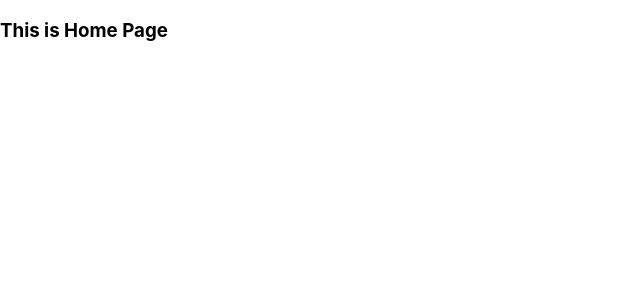
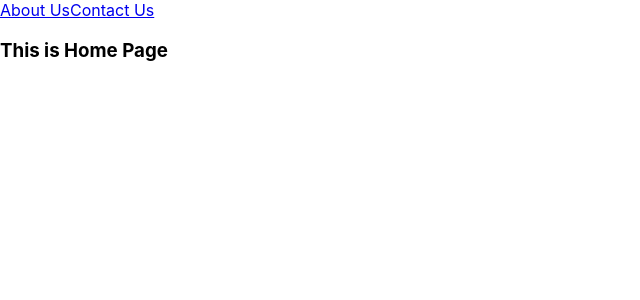
Before and after one commit to kshitijingole/my-app, a React (Create React App) app: page / in a window 1280 px wide. Shown: the top 300 px of the page, without its empty margins (0-640 px from the left). Built offline with nearby package versions, Linux system fonts and the light colour scheme.

Commit message:
Nesting Links in React Router

```diff
--- a/src/App.js
+++ b/src/App.js
@@ -1,15 +1,40 @@
 import logo from './logo.svg';
 import './App.css';
+import { Link, Outlet } from 'react-router-dom';
 
 function Home() {
   return(
-  <h3>This is Home Page</h3>
+    <div>
+      <nav>
+      <Link to="/about-us">About Us</Link>
+      <Link to="/contact-us">Contact Us</Link>
+
+    </nav>
+    <h3>This is Home Page</h3>
+    </div>
+
   );
 }
 
 export function Aboutus() {
   return(
-    <h3>This is About Us Page</h3>
+    <div>
+        <h3>This is About Us Page</h3>
+    <footer>
+        <Link to="/contact-us">Contact Us</Link>
+    </footer>
+    <Outlet></Outlet>
+    </div>
+
+    );
+}
+
+export function History() {
+  return(
+    <div>
+        <h3>This is History Page</h3>
+    </div>
+
     );
 }
 
--- a/src/index.js
+++ b/src/index.js
@@ -4,6 +4,7 @@ import './index.css';
 import App from './App';
 import { Aboutus } from './App';
 import { Contactus } from './App';
+import { History } from './App';
 import reportWebVitals from './reportWebVitals';
 import { BrowserRouter, Routes, Route } from 'react-router-dom';
 
@@ -13,7 +14,9 @@ root.render(
     <BrowserRouter>
         <Routes>
             <Route path='/' element={<App />}/>
-            <Route path='/about-us' element={<Aboutus />}/>
+            <Route path='/about-us' element={<Aboutus />}>
+                <Route path='history' element={<History />}></Route>
+            </Route>
             <Route path='/contact-us' element={<Contactus />}/>
         </Routes>
     </BrowserRouter>
```
